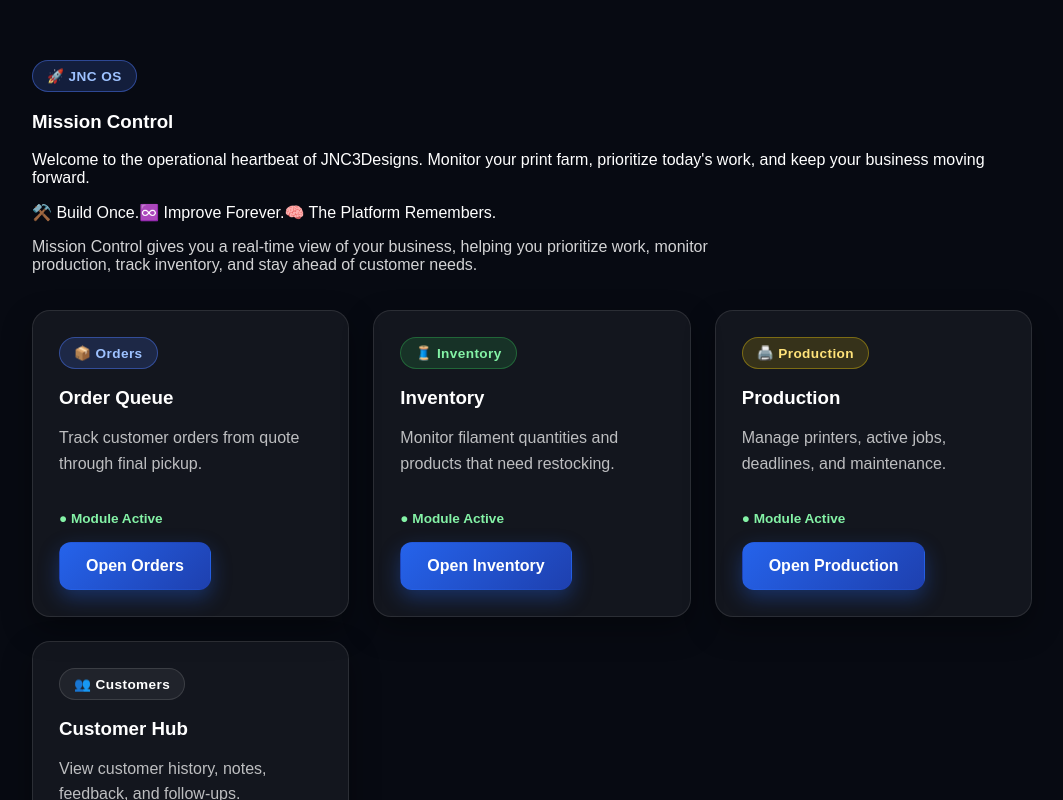
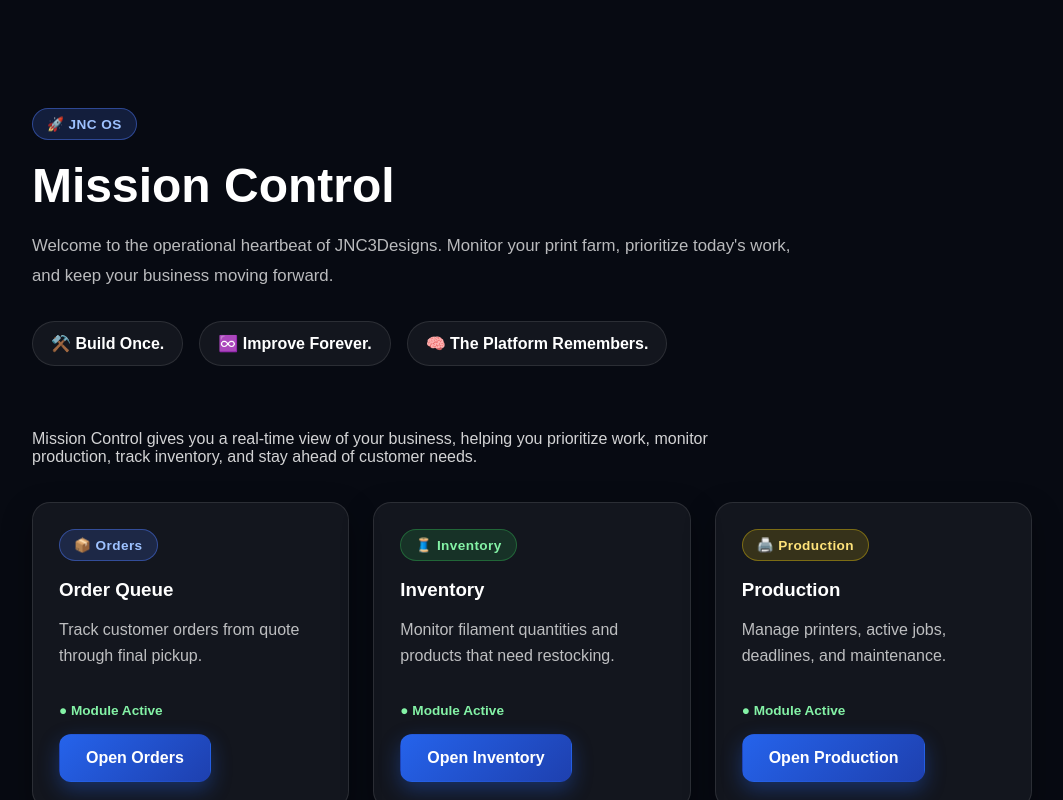
Before and after one commit to jnc3designs/jnc3designs-website, a Next.js app in the folder jnc3designs-premium/: page /operations in a window 1280 px wide. Shown: the top 800 px of the page, without its empty margins (108-1171 px from the left). Built offline with nearby package versions, Linux system fonts and the light colour scheme.

Commit message:
Add styles for mission control hero and values
Added styles for the mission control hero section and mission values.

```diff
--- a/jnc3designs-premium/app/globals.css
+++ b/jnc3designs-premium/app/globals.css
@@ -1867,3 +1867,58 @@ font-size:120px;
     margin-bottom:10px;
 
 }
+/* =====================================================
+   Mission Control Hero
+===================================================== */
+
+.mission-control-hero{
+
+    padding:48px 0;
+
+}
+
+.mission-control-hero h1{
+
+    font-size:3rem;
+
+    margin:18px 0;
+
+}
+
+.mission-control-hero p{
+
+    max-width:760px;
+
+    color:var(--jnc-text-muted);
+
+    line-height:1.8;
+
+    font-size:1.05rem;
+
+}
+
+.mission-values{
+
+    display:flex;
+
+    flex-wrap:wrap;
+
+    gap:16px;
+
+    margin-top:30px;
+
+}
+
+.mission-values span{
+
+    padding:12px 18px;
+
+    border-radius:999px;
+
+    border:1px solid var(--jnc-border);
+
+    background:var(--jnc-surface);
+
+    font-weight:600;
+
+}
```
